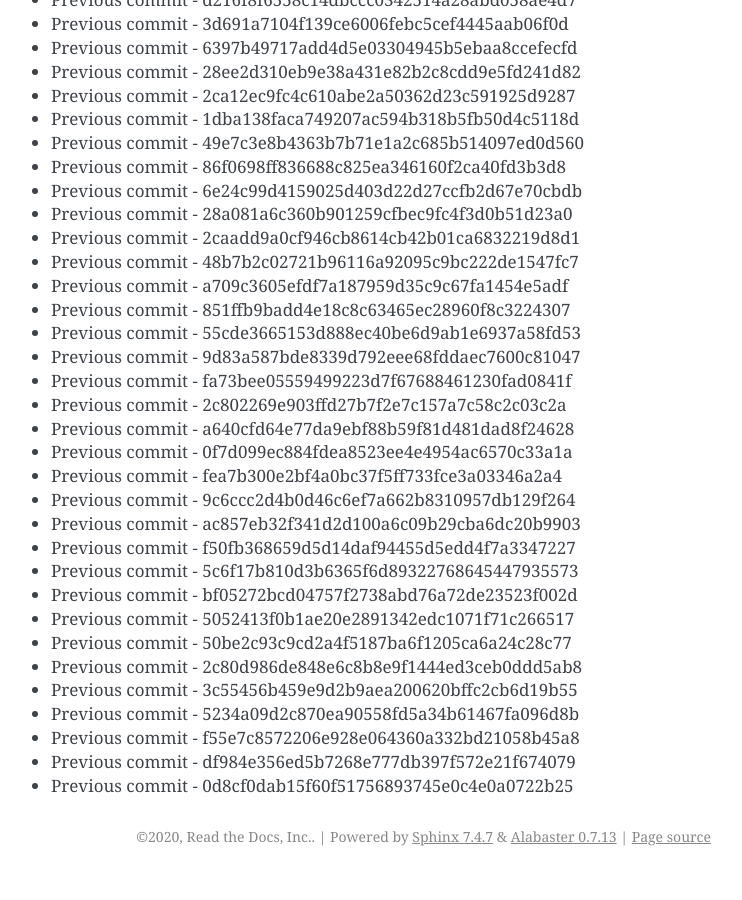
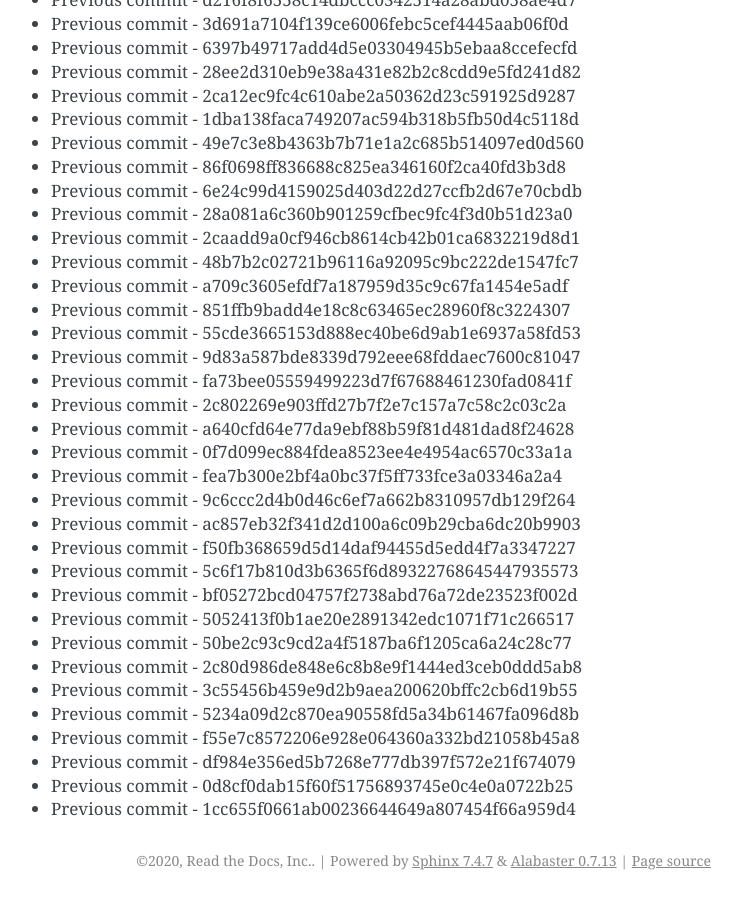
Before and after one commit to readthedocs/rtd-git-stresstest, a Sphinx documentation site: the page built from docs/updates.rst, in a window 1280 px wide and 900 px high, scrolled down 19074 px. Shown: the whole window, without its empty margins (399-1141 px from the left). Built offline with Sphinx 7.4.7, drawn with Linux system fonts in a browser that asks for light colours; before the commit the page ends 19950 px from its top, so only the background shows below that.

Commit message:
Generating commit from previous: 1cc655f0661ab00236644649a807454f66a959d4

```diff
--- a/docs/updates.rst
+++ b/docs/updates.rst
@@ -833,3 +833,4 @@ It can be tested for any performance characteristics.
 * Previous commit - f55e7c8572206e928e064360a332bd21058b45a8
 * Previous commit - df984e356ed5b7268e777db397f572e21f674079
 * Previous commit - 0d8cf0dab15f60f51756893745e0c4e0a0722b25
+* Previous commit - 1cc655f0661ab00236644649a807454f66a959d4
```
